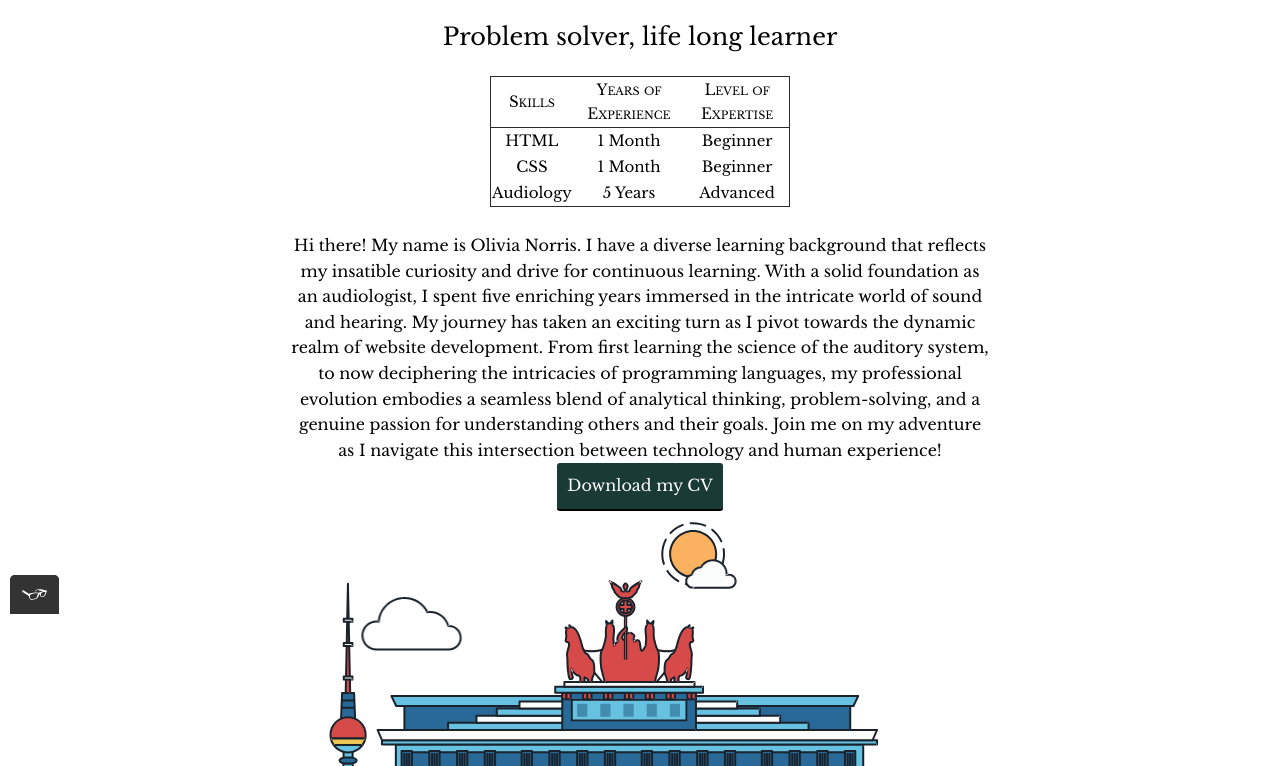
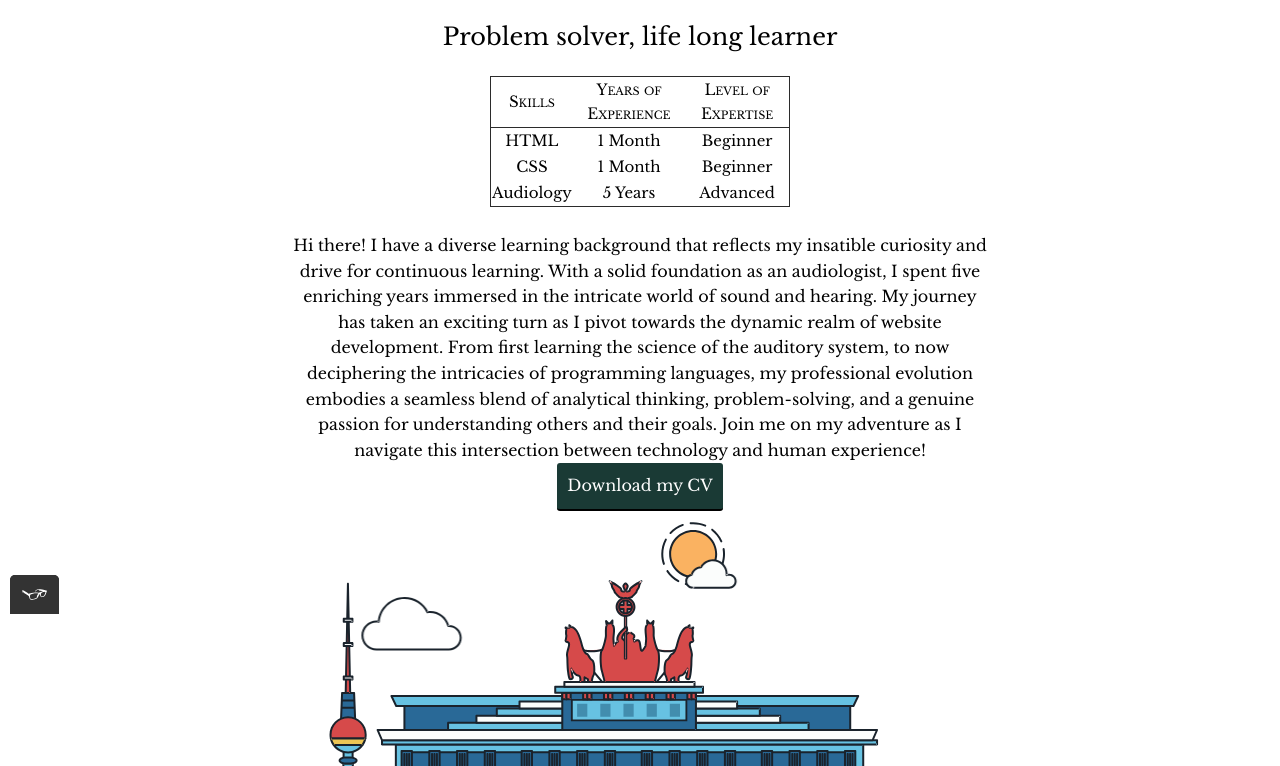
Before and after one commit to onorris/portfolio-website, a plain HTML site: page about.html in a window 1280 px wide. Shown: the part 186-952 px from the top of the page. Drawn offline with nearby package versions, Linux system fonts and the light colour scheme.

Commit message:
Took out name

```diff
--- a/about.html
+++ b/about.html
@@ -67,7 +67,7 @@
 </table>
 <br>
 <div class="about_me-text" id ="background-information">
-    Hi there! My name is Olivia Norris. I have a diverse learning background that reflects my insatible curiosity and drive for continuous learning.  With a solid foundation as an audiologist, I spent five enriching years immersed in the intricate world of sound and hearing.
+    Hi there! I have a diverse learning background that reflects my insatible curiosity and drive for continuous learning.  With a solid foundation as an audiologist, I spent five enriching years immersed in the intricate world of sound and hearing.
     My journey has taken an exciting turn as I pivot towards the dynamic realm of website development. From first learning the science of the auditory system, to now deciphering the intricacies of programming languages, my professional evolution embodies a seamless blend of analytical thinking, problem-solving, and a genuine passion for understanding others and their goals. Join me on my adventure as I navigate this intersection between technology and human experience!
     <script src="js/tota11y.min.js"></script>
 <br>
```
